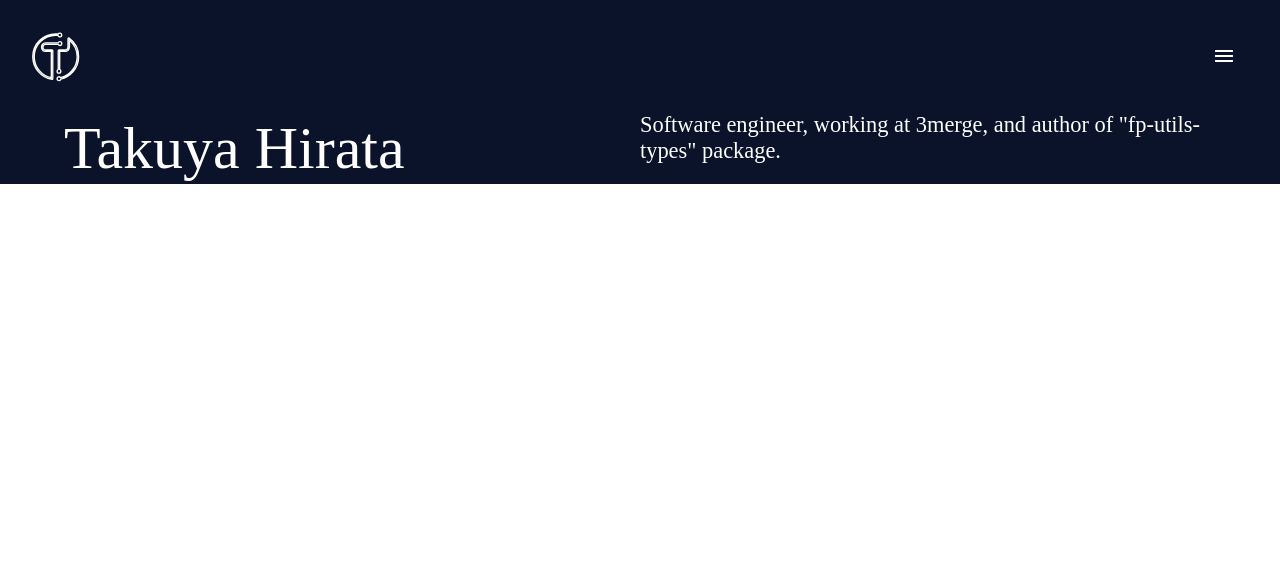
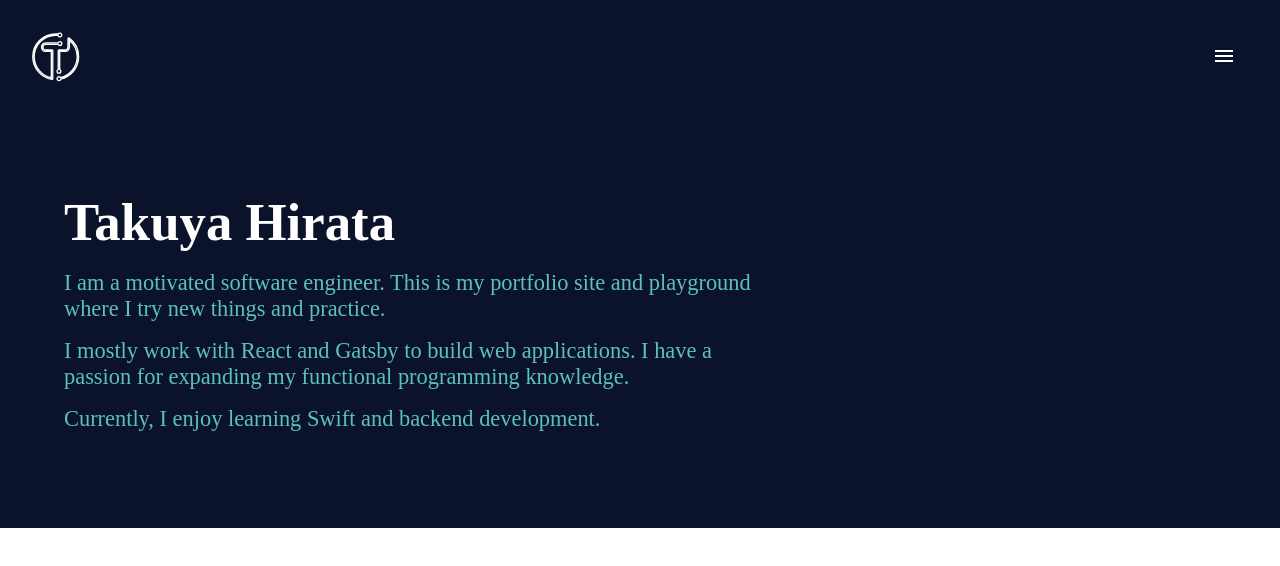
Before and after one commit to takuyahirata23/portfolio-v3, a Next.js app: page /profile in a window 1280 px wide. Shown: the top 566 px of the page. Built offline with nearby package versions, Linux system fonts and the light colour scheme.

Commit message:
style(wip): profile page

```diff
--- a/package.json
+++ b/package.json
@@ -12,6 +12,7 @@
     "@material-ui/icons": "^4.11.2",
     "fp-utils-types": "^1.4.2",
     "next": "10.0.5",
+    "ramda": "^0.27.1",
     "react": "17.0.1",
     "react-dom": "17.0.1",
     "typeface-cormorant-garamond": "^1.1.13"
--- a/pages/profile.js
+++ b/pages/profile.js
@@ -3,18 +3,21 @@ import { Layout } from '../src/elements'
 
 export default function Profile() {
   return (
-    <Layout withHeader>
-      <Grid container>
-        <Grid item xl={6} lg={6}>
-          <Typography variant="h2">Takuya Hirata</Typography>
-        </Grid>
-        <Grid item xl={6} lg={6}>
-          <Typography variant="body1">
-            Software engineer, working at 3merge, and author of "fp-utils-types"
-            package.
-          </Typography>
-        </Grid>
-      </Grid>
+    <Layout withHeader py>
+      <Typography variant="h2" gutterBottom>
+        Takuya Hirata
+      </Typography>
+      <Typography variant="body1" color="textSecondary" paragraph>
+        I am a motivated software engineer. This is my portfolio site and
+        playground where I try new things and practice.
+      </Typography>
+      <Typography variant="body1" color="textSecondary" paragraph>
+        I mostly work with React and Gatsby to build web applications. I have a
+        passion for expanding my functional programming knowledge.
+      </Typography>
+      <Typography variant="body1" color="textSecondary" paragraph>
+        Currently, I enjoy learning Swift and backend development.
+      </Typography>
     </Layout>
   )
 }
--- a/src/components/Banner/Banner.js
+++ b/src/components/Banner/Banner.js
@@ -1,22 +1,21 @@
 import { useState, useLayoutEffect } from 'react'
 import { Box, Typography } from '@material-ui/core'
-import { updateHeightIO } from '../../utils/functions'
+import { getHeightIO } from '../../utils/functions'
 import useStyles from './useStyles'
 
 export default function Banner() {
   const [height, setHeight] = useState(null)
 
-  const updateHeight = updateHeightIO(setHeight)
-  const handleResize = () => updateHeight.unsafePerformIO()
+  const updateHeight = () => setHeight(getHeightIO().unsafePerformIO())
 
   useLayoutEffect(() => {
-    handleResize()
+    updateHeight()
   }, [])
 
   useLayoutEffect(() => {
-    window.addEventListener('resize', handleResize)
+    window.addEventListener('resize', updateHeight)
     return () => {
-      window.removeEventListener('resize', handleResize)
+      window.removeEventListener('resize', updateHeight)
     }
   }, [])
 
@@ -30,10 +29,12 @@ export default function Banner() {
       alignItems="center"
       className={cls.wrapper}
     >
-      <Typography variant="body1" color="primary" gutterBottom>
-        compose(smile, sayHello, getTodo)(Takuya)
+      <Typography variant="body1" color="textSecondary" gutterBottom>
+        compose(wave, sayHello, getTodo)(Takuya)
       </Typography>
-      <Typography variant="h1">Hello. I write code :)</Typography>
+      <Typography variant="h1" color="textPrimary">
+        Hello. I write code 👋
+      </Typography>
     </Box>
   )
 }
--- a/src/components/Banner/useStyles.js
+++ b/src/components/Banner/useStyles.js
@@ -1,7 +1,5 @@
 import makeStyles from '@material-ui/core/styles/makeStyles'
 
 export default makeStyles(({ breakpoints }) => ({
-  wrapper: {
-    minHeight: '500px',
-  },
+  wrapper: ({ height }) => ({ height }),
 }))
--- a/src/elements/Layout/Layout.js
+++ b/src/elements/Layout/Layout.js
@@ -3,12 +3,15 @@ import PropTypes from 'prop-types'
 import { Header } from '../../components'
 import useStyles from './useStyles'
 
-const Layout = ({ children, withHeader }) => {
+const Layout = ({ children, withHeader, py }) => {
   const cls = useStyles({ withHeader })
+  const padding = py ? [3, 5, 8, 10] : []
   return (
     <Box className={cls.root}>
       <Header />
-      <Box className={cls.container}>{children}</Box>
+      <Box className={cls.container} py={padding}>
+        {children}
+      </Box>
     </Box>
   )
 }
@@ -20,6 +23,7 @@ Layout.defaultProps = {
 Layout.propTypes = {
   children: PropTypes.node.isRequired,
   withHeader: PropTypes.bool,
+  py: PropTypes.any,
 }
 
 export default Layout
--- a/src/elements/Layout/useStyles.js
+++ b/src/elements/Layout/useStyles.js
@@ -9,9 +9,9 @@ export default makeStyles(({ palette, breakpoints }) => ({
     width: '1200px',
     maxWidth: '90vw',
     margin: '0 auto',
-    paddingTop: withHeader ? '112px' : 0,
+    marginTop: withHeader ? '112px' : 0,
     [breakpoints.down('sm')]: {
-      paddingTop: withHeader ? '80px' : 0,
+      marginTop: withHeader ? '80px' : 0,
     },
   }),
 }))
--- a/src/utils/functions.js
+++ b/src/utils/functions.js
@@ -1,7 +1,8 @@
-import { IO } from 'fp-utils-types'
+import { props, head } from 'ramda'
+import { compose, IO } from 'fp-utils-types'
 
 export const classNames = (...args) => args.join(' ')
 
-// updateHeight:: (a -> _) -> IO b
-export const updateHeightIO = setState =>
-  IO.of(window).map(w => setState(w.innerHeight))
+// getHeight:: _ -> IO b
+export const getHeightIO = () =>
+  IO.of(window).map(compose(head, props(['innerHeight'])))
--- a/src/utils/theme.js
+++ b/src/utils/theme.js
@@ -33,8 +33,20 @@ darkTheme.typography.h1 = {
   },
 }
 
+darkTheme.typography.h2 = {
+  fontSize: '3.3rem',
+  fontFamily: ['Cormorant Garamond', 'serif'].join(', '),
+  [darkTheme.breakpoints.down('sm')]: {
+    fontSize: '2.5rem',
+  },
+  [darkTheme.breakpoints.down('xs')]: {
+    fontSize: '2rem',
+  },
+}
+
 darkTheme.typography.body1 = {
   fontSize: '1.4rem',
+  maxWidth: '45rem',
   fontFamily: ['Cormorant Garamond', 'serif'].join(', '),
   [darkTheme.breakpoints.down('sm')]: {
     fontSize: '1.2rem',
```
Also changed, not shown: 1 other file (tests, documents, lock files or other folders).
